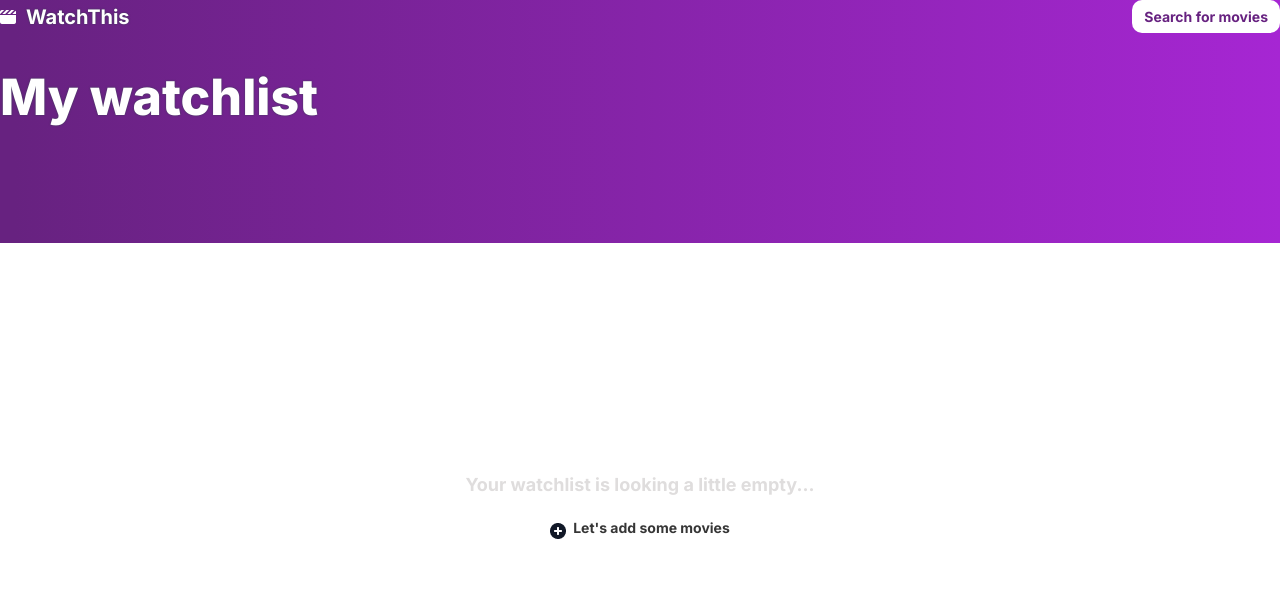
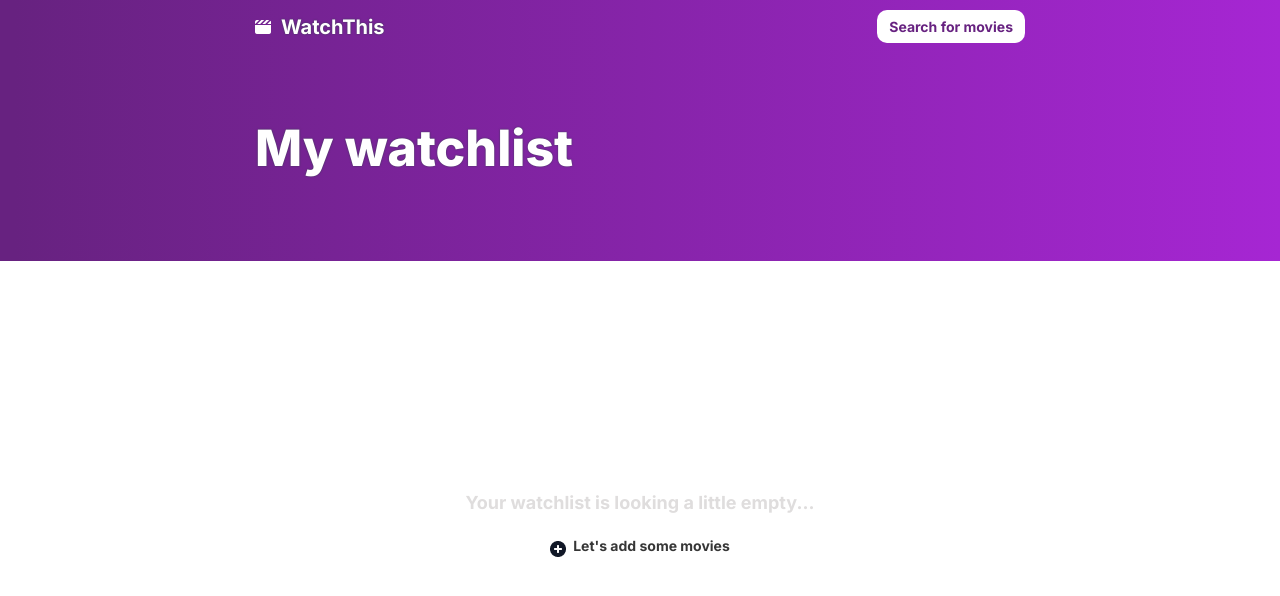
Before and after one commit to ienerue/movie-watchlist, a plain HTML site: page watchlist.html in a window 1280 px wide. Drawn offline with Linux system fonts and the light colour scheme.

Commit message:
fixing header issue in watchlist

```diff
--- a/watchlist.html
+++ b/watchlist.html
@@ -9,12 +9,12 @@
     </head>
     <body>
         <header>
-            <nav>
+            <nav class="container">
                 <i class="fa-solid fa-clapperboard"></i>
                 <p class="logo">WatchThis</p>
                 <a href="/index.html">Search for movies</a>
             </nav>
-            <h1>My watchlist</h1>
+            <h1 class="headline">My watchlist</h1>
         </header>
         <div id="watchlist-section" class="container movies-container">
             <div class="placeholder">
```
